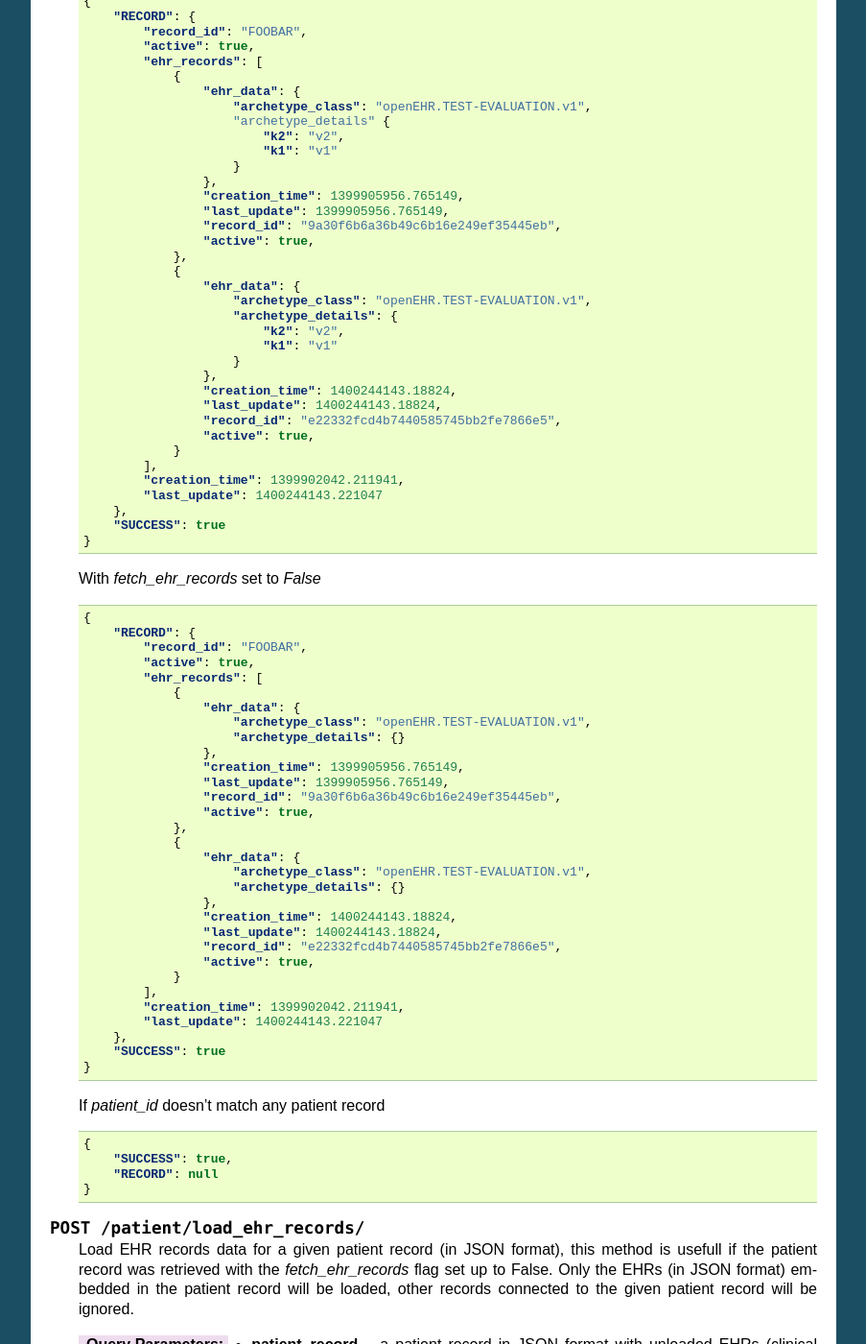
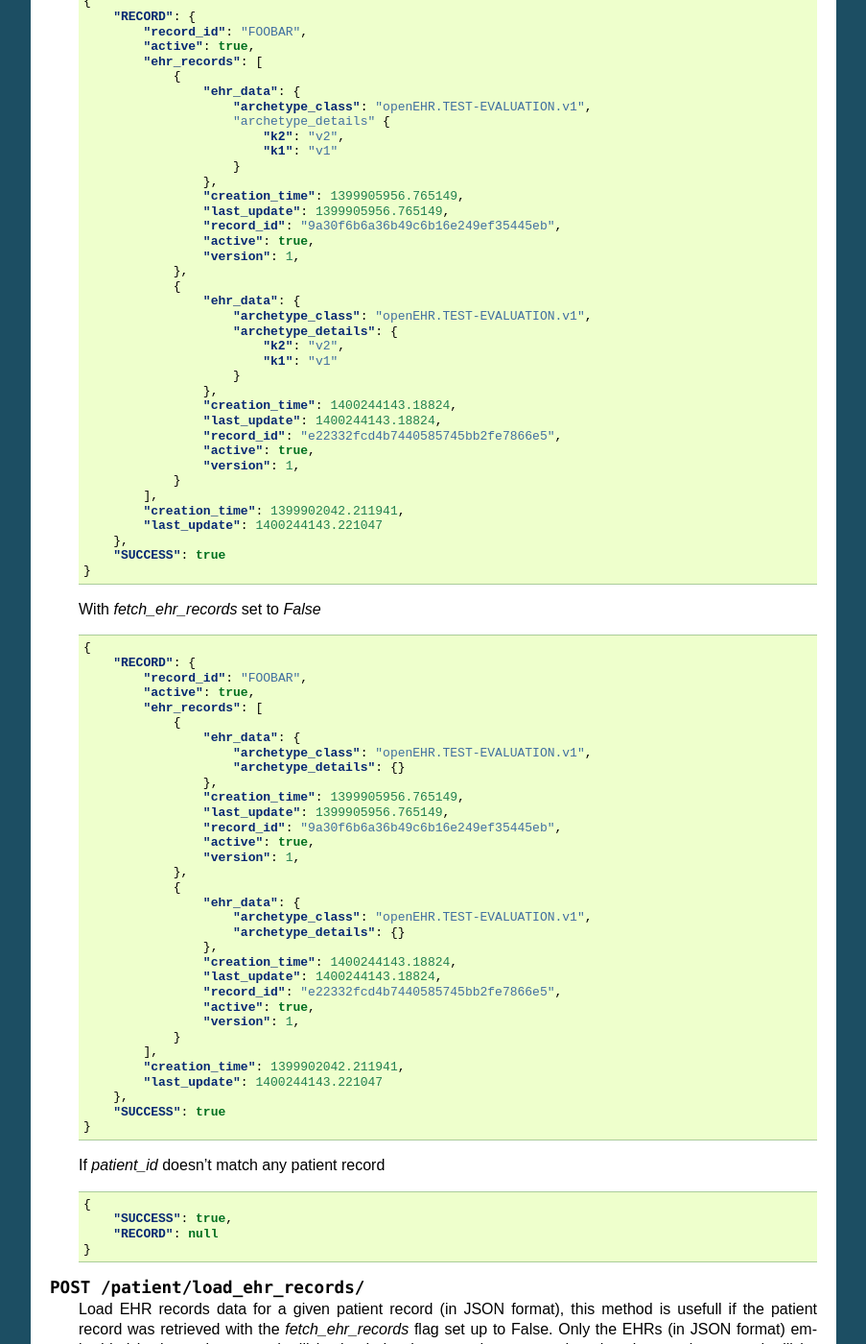
Before and after one commit to crs4/pyEHR, a Sphinx documentation site: the page built from docs/http_doc/dbservice.rst, in a window 1280 px wide and 1400 px high, scrolled down 2304 px. Shown: the whole window at 96% size, without its empty margins (198-1101 px from the left). Built offline with Sphinx 7.4.7, drawn with Linux system fonts in a browser that asks for light colours; some of the changed text lies outside the part shown.

Commit message:
updated doc

```diff
--- a/docs/http_doc/dbservice.rst
+++ b/docs/http_doc/dbservice.rst
@@ -154,6 +154,7 @@ API Methods
                     "last_update": 1399905956.765149,
                     "record_id": "9a30f6b6a36b49c6b16e249ef35445eb",
                     "active": true,
+                    "version": 1,
                 },
                 {
                     "ehr_data": {
@@ -167,6 +168,7 @@ API Methods
                     "last_update": 1400244143.18824,
                     "record_id": "e22332fcd4b7440585745bb2fe7866e5",
                     "active": true,
+                    "version": 1,
                 }
             ],
             "creation_time": 1399902042.211941,
@@ -193,6 +195,7 @@ API Methods
                     "last_update": 1399905956.765149,
                     "record_id": "9a30f6b6a36b49c6b16e249ef35445eb",
                     "active": true,
+                    "version": 1,
                 },
                 {
                     "ehr_data": {
@@ -203,6 +206,7 @@ API Methods
                     "last_update": 1400244143.18824,
                     "record_id": "e22332fcd4b7440585745bb2fe7866e5",
                     "active": true,
+                    "version": 1,
                 }
             ],
             "creation_time": 1399902042.211941,
@@ -246,6 +250,7 @@ API Methods
                     "last_update": 1399905956.765149,
                     "record_id": "9a30f6b6a36b49c6b16e249ef35445eb",
                     "active": true,
+                    "version": 1,
                 },
                 {
                     "ehr_data": {
@@ -256,6 +261,7 @@ API Methods
                     "last_update": 1400244143.18824,
                     "record_id": "e22332fcd4b7440585745bb2fe7866e5",
                     "active": true,
+                    "version": 1,
                 }
             ],
             "creation_time": 1399902042.211941,
@@ -291,6 +297,7 @@ API Methods
                     "last_update": 1399905956.765149,
                     "record_id": "9a30f6b6a36b49c6b16e249ef35445eb",
                     "active": true,
+                    "version": 1,
                 },
                 {
                     "ehr_data": {
@@ -304,6 +311,7 @@ API Methods
                     "last_update": 1400244143.18824,
                     "record_id": "e22332fcd4b7440585745bb2fe7866e5",
                     "active": true,
+                    "version": 1,
                 }
             ],
             "creation_time": 1399902042.211941,
@@ -361,6 +369,7 @@ API Methods
           "last_update": 1399905956.765149,
           "record_id": "9a30f6b6a36b49c6b16e249ef35445eb",
           "active": true,
+          "version": 1,
         },
         "SUCCESS": true
       }
@@ -476,6 +485,7 @@ API Methods
          "ehr_records": [
            {
              "active": true,
+             "version": 1,
              "creation_time": 1399905956.765149,
              "ehr_data" : {
                "archetype_class": "openEHR.TEST-EVALUATION.v1",
@@ -487,6 +497,7 @@ API Methods
            },
            {
              "active": true,
+             "version": 1,
              "creation_time": 1399905956.895149,
              "ehr_data": {
                "archetype_class": "openEHR.TEST-EVALUATION-BIS.v1",
@@ -532,6 +543,7 @@ API Methods
         {
           "record_id": "GOOD_PATIENT",
           "active": true,
+          "version": 1,
           "creation_time": 1399905956.765149,
           "last_update": 1399905956.765149,
           "ehr_records": [
```
